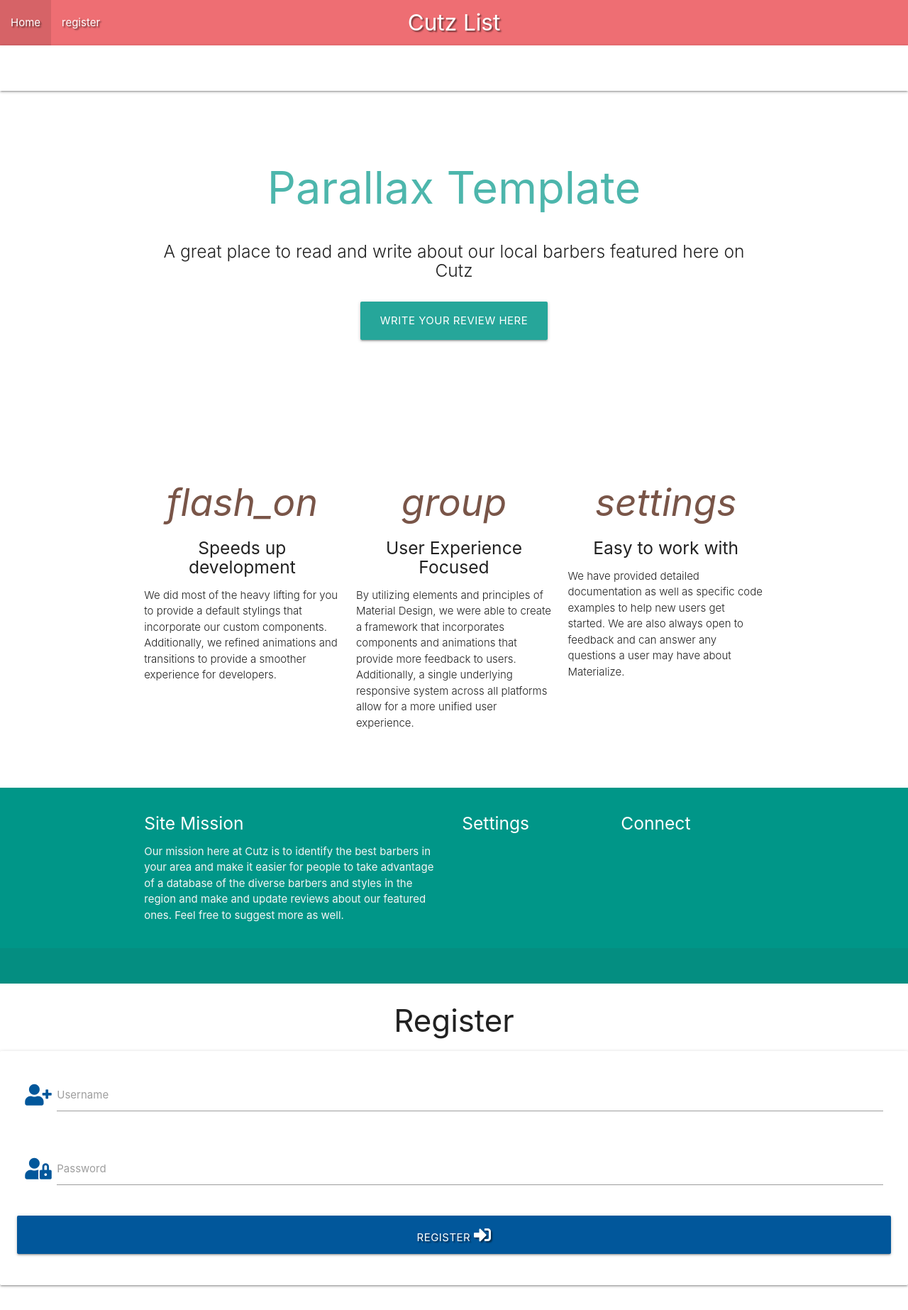
After one commit to aoshenye/Cutz21, a Flask app: page /register in a window 1280 px wide. The commit adds this page. Shown: the whole page at 71% size. Run offline with Flask 2, Linux system fonts and the light colour scheme; some libraries are stand-ins or nearby versions.

Commit message:
form created

```diff
--- a/app.py
+++ b/app.py
@@ -21,13 +21,13 @@ mongo = PyMongo(app)
 @app.route("/")
 @app.route("/get_reviews")
 def get_reviews():
-    reviews = mongo.db.tags.find()
+    reviews = mongo.db.Reviews.find()
     return render_template("reviews.html", reviews=reviews)
 
 
-@app.route("/yourreview", methods=["GET", "POST"])
-def yourreview():
-    return render_template("yourreview.html")
+@app.route("/register", methods=["GET", "POST"])
+def register():
+    return render_template("register.html")
 
 
 if __name__ == "__main__":
--- a/templates/base.html
+++ b/templates/base.html
@@ -21,7 +21,8 @@
         <a href="{{ url_for('get_reviews') }}" class="brand-logo center">Cutz List</a>
         <ul id="nav-mobile" class="left hide-on-med-and-down">
             <li><a href="{{ url_for('get_reviews') }}">Home</a></li>
-            <li><a href="">Our Barbers</a></li>
+            <li><a href="{{ url_for('register') }}">register</a></li>
+
         </ul>
         </div>
     </nav>
@@ -51,7 +52,8 @@
           <h5 class="header col s12 light">A great place to read and write about our local barbers featured here on Cutz</h5>
         </div>
         <div class="row center">
-          <a href="{{ url_for('get_reviews') }}" id="download-button" class="btn-large waves-effect waves-light teal lighten-1">Write your review here</a>
+
+            <a href="{{ url_for('get_reviews') }}" id="download-button" class="btn-large waves-effect waves-light teal lighten-1">Write your review here</a>
         </div>
         <br><br>
     </div>
@@ -130,13 +132,14 @@
         integrity="sha256-9/aliU8dGd2tb6OSsuzixeV4y/faTqgFtohetphbbj0=" crossorigin="anonymous"></script>
     <script src="https://cdnjs.cloudflare.com/ajax/libs/materialize/1.0.0/js/materialize.min.js"></script>
     <script src="{{ url_for('static', filename='js/script.js') }}"></script>
+     <!--  Scripts-->
+  <script src="https://code.jquery.com/jquery-2.1.1.min.js"></script>
+  <script src="js/materialize.js"></script>
+  <script src="js/init.js"></script>
     {% block scripts %}
     {% endblock %}
 </body>
 
-  <!--  Scripts-->
-  <script src="https://code.jquery.com/jquery-2.1.1.min.js"></script>
-  <script src="js/materialize.js"></script>
-  <script src="js/init.js"></script>
+
 
 </html>
--- /dev/null
+++ b/templates/register.html
@@ -0,0 +1,35 @@
+{% extends "base.html" %}
+{% block content %}
+
+    <h3 class="center-align">Register</h3>
+
+    <div class="row">
+        <form class="col s12 m5 offset-m2" method="POST" action="{{ url_for('register') }}"></form>
+            <div class="card-panel">
+                <!-- username -->
+                <div class="row">
+					<div class="input-field col s12">
+						<i class="fas fa-user-plus prefix light-blue-text text-darken-4"></i>
+						<input id="username" name="username" type="text" class="validate">
+						<label for="username">Username</label>
+					</div>
+                </div>
+                <!-- passowrd -->
+                <div class="row">
+                    <div class="input-field col s12">
+						<i class="fas fa-user-lock prefix light-blue-text text-darken-4"></i>
+                        <input id="password" name="password" type="password" class="validate">
+                        <label for="password">Password</label>
+                    </div>
+                </div>
+                <!-- register -->
+                <div class="row">
+                    <button type="submit" class="col s12 btn-large light-blue darken-4 text-shadow">
+                        Register <i class="fas fa-sign-in-alt"></i>
+                    </button>
+                </div>
+            </div>
+        </form>
+    </div>
+
+{% endblock %}
```
Also changed, not shown: templates/reviews.html (+6 -6 lines), templates/yourreview.html (deleted).
